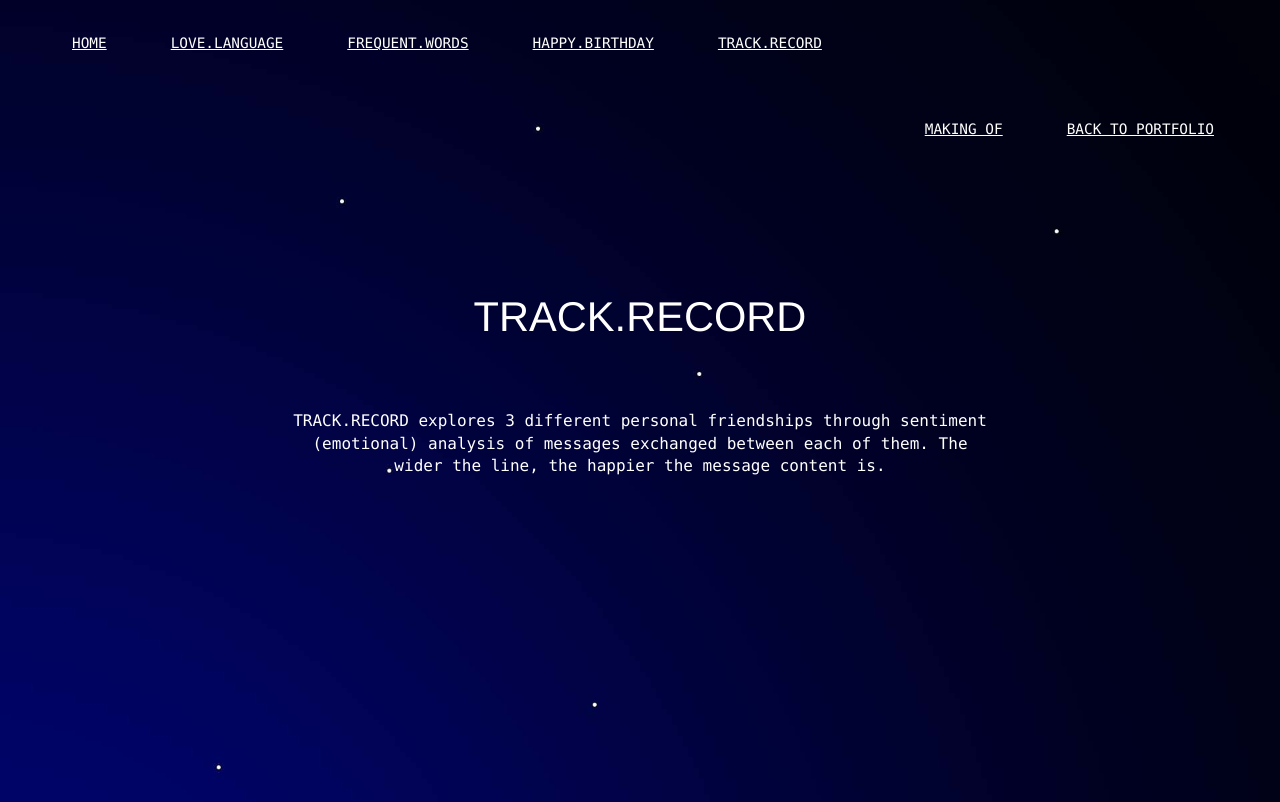
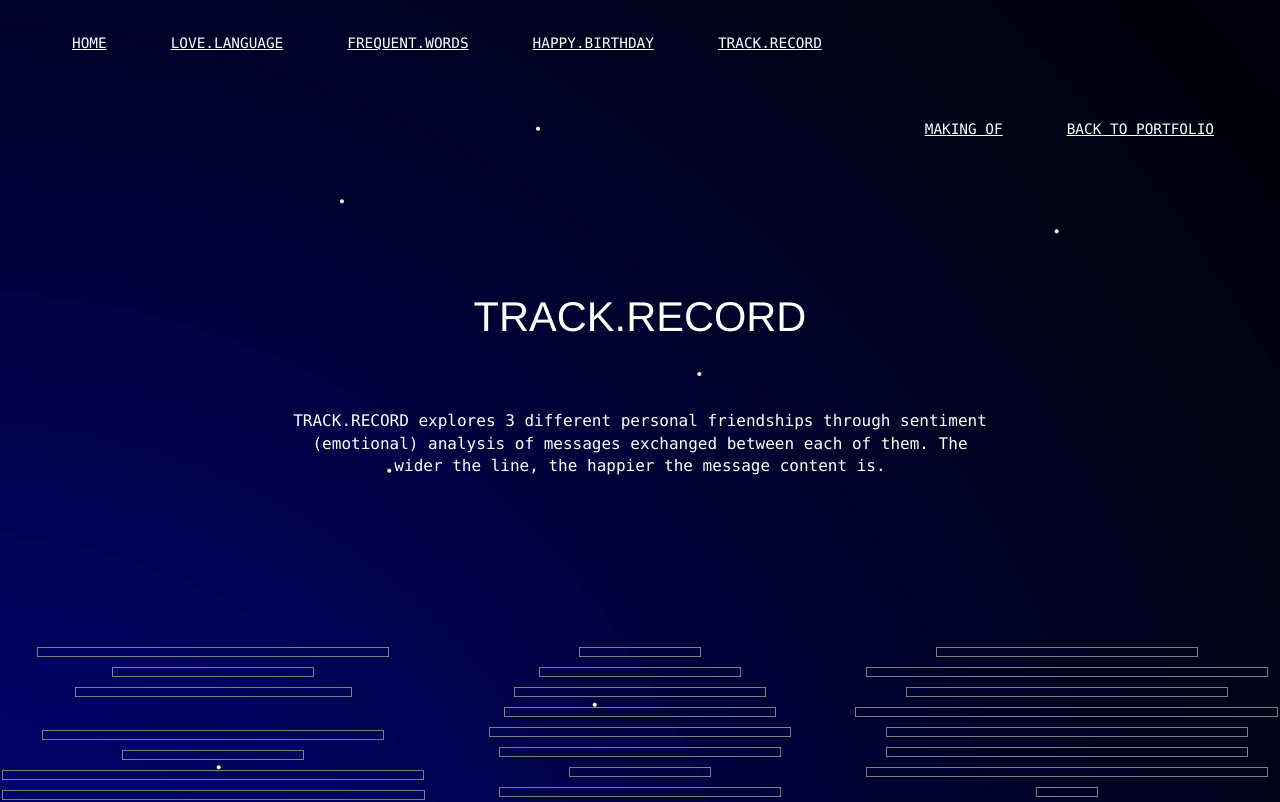
Before and after one commit to carmen-yeh/carmen-yeh.github.io, a React (Create React App) app in the folder frontend/: page /track-record in a window 1280 px wide. Shown: the top 802 px of the page. Built offline with nearby package versions, Linux system fonts and the light colour scheme; what react-animations would draw is missing.

Commit message:
Update trackrecord.css

```diff
--- a/frontend/src/pages/4-track-record/trackrecord.css
+++ b/frontend/src/pages/4-track-record/trackrecord.css
@@ -16,20 +16,19 @@
 }
 
 #trackrecord p {
+  display: block;
   max-width: 700px;
-  padding-bottom: 30rem;
+  padding-bottom: 10rem;
   line-height: 1.4;
+  text-align: center;
 }
 
-
-#codepoem p {
-  position: absolute;
+#trackrecord p2 {
+  display: block;
+  max-width: 700px;
+  padding-bottom: 15rem;
+  line-height: 1.4;
   text-align: center;
-  max-width: 700px;
-  top: 200%;
-  left: 50%;
-  transform: translate(-50%, -50%);
-  line-height: 14;
 }
 
 
```
